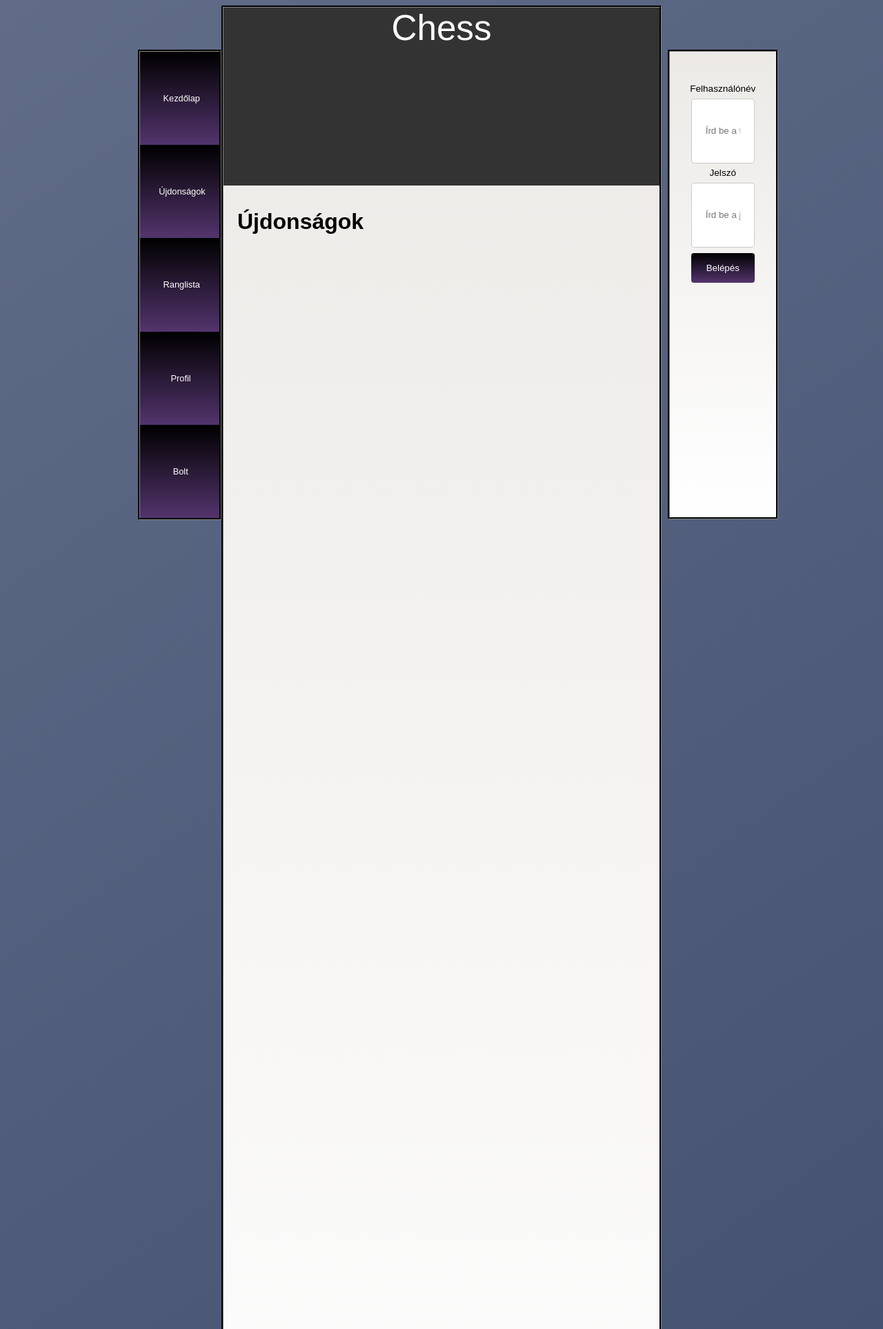
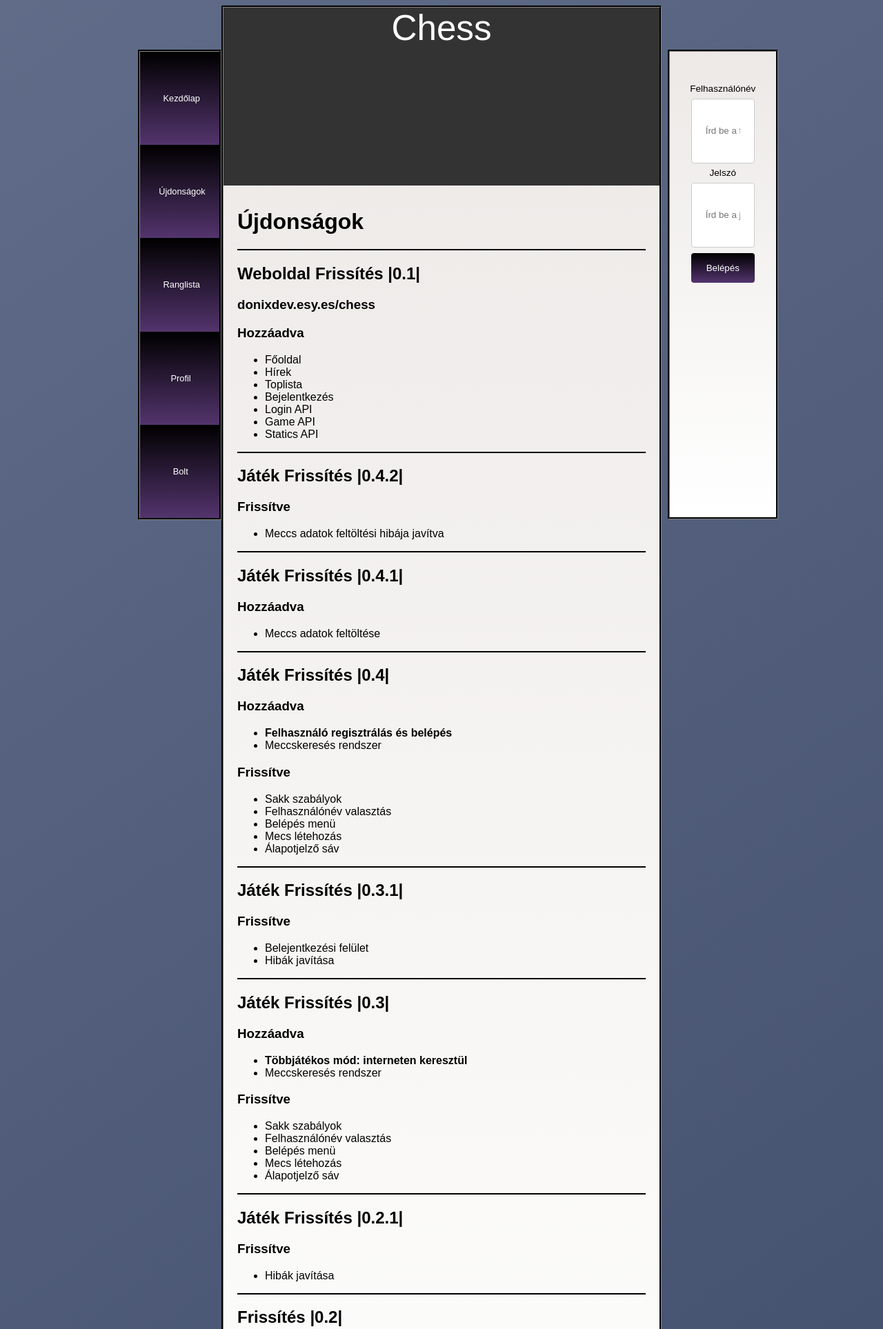
Before and after one commit to DoniXDev/Chess-WebAplication, a PHP site: page /index.php?page=news in a window 1280 px wide. Shown: the top 1927 px of the page at 69% size. Run offline with PHP 8.4, Linux system fonts and the light colour scheme.

Commit message:
0.7
+ News page content added
* fixed a bug with gold text
* some changes

```diff
--- a/pages/news.php
+++ b/pages/news.php
@@ -1 +1,126 @@
 <h1>Újdonságok</h1>
+
+<div class="update">
+</div>
+
+<div class="update">
+	<h2>Weboldal Frissítés |0.1|</h2>
+
+		<h3>donixdev.esy.es/chess</h3>
+
+		<h3>Hozzáadva</h3>
+		<ul>
+			<li>Főoldal</li>
+			<li>Hírek</li>
+			<li>Toplista</li>
+			<li>Bejelentkezés</li>
+			<li>Login API</li>
+			<li>Game API</li>
+			<li>Statics API</li>
+		</ul>
+	</p>
+</div>
+
+<div class="update">
+	<h2>Játék Frissítés |0.4.2|</h2>
+		<h3>Frissítve</h3>
+		<ul>
+			<li>Meccs adatok feltöltési hibája javítva</li>
+		</ul>
+</div>
+
+<div class="update">
+	<h2>Játék Frissítés |0.4.1|</h2>
+		<h3>Hozzáadva</h3>
+		<ul>
+			<li>Meccs adatok feltöltése</li>
+		</ul>
+</div>
+
+<div class="update">
+	<h2>Játék Frissítés |0.4|</h2>
+		<h3>Hozzáadva</h3>
+		<ul>
+			<li><b>Felhasználó regisztrálás és belépés</b></li>
+			<li>Meccskeresés rendszer</li>
+		</ul>
+
+		<h3>Frissítve</h3>
+		<ul>
+			<li>Sakk szabályok</li>
+			<li>Felhasználónév valasztás</li>
+			<li>Belépés menü</li>
+			<li>Mecs létehozás</li>
+			<li>Álapotjelző sáv</li>
+		</ul>
+</div>
+
+<div class="update">
+	<h2>Játék Frissítés |0.3.1|</h2>
+		<h3>Frissítve</h3>
+		<ul>
+			<li>Belejentkezési felület</li>
+			<li>Hibák javítása</li>
+		</ul>
+</div>
+
+<div class="update">
+	<h2>Játék Frissítés |0.3|</h2>
+		<h3>Hozzáadva</h3>
+		<ul>
+			<li><b>Többjátékos mód: interneten keresztül</b></li>
+			<li>Meccskeresés rendszer</li>
+		</ul>
+
+		<h3>Frissítve</h3>
+		<ul>
+			<li>Sakk szabályok</li>
+			<li>Felhasználónév valasztás</li>
+			<li>Belépés menü</li>
+			<li>Mecs létehozás</li>
+			<li>Álapotjelző sáv</li>
+		</ul>
+</div>
+
+<div class="update">
+	<h2>Játék Frissítés |0.2.1|</h2>
+		<h3>Frissítve</h3>
+		<ul>
+			<li>Hibák javítása</li>
+		</ul>
+</div>
+
+<div class="update">
+	<h2>Frissítés |0.2|</h2>
+		<h3>Hozzáadva</h3>
+		<ul>
+			<li><b>Tobjátékos mód: helyi 2 játékos</b></li>
+			<li>Játék gomb</li>
+			<li>Belépés menü</li>
+			<li>Felhasználónév valasztás</li>
+		</ul>
+
+		<h3>Frissítve</h3>
+		<ul>
+			<li>Sakk szabályok</li>
+		</ul>
+</div>
+
+<div class="update">
+	<h2>Frissítés |0.1|</h2>
+		<h3>Hozzáadva</h3>
+		<ul>
+			<li><b>Sakktábla rendszer</b></li>
+			<li>Sakk szabályok</li>
+			<li>Meccs létrehozás</li>
+			<li>Álapotjelző sáv</li>
+			<li>Kilépés gomb</li>
+			<li>Ikon</li>
+		</ul>
+
+		<h3>Frissítve</h3>
+		<ul>
+			<li>Projekt név | <s>dChess</s> => Chess</li>
+			<li>Felület kinézet</li>
+		</ul>
+</div>
--- a/style.css
+++ b/style.css
@@ -168,6 +168,11 @@
     align-items: center;
 }
 
+.update
+{
+	border-bottom: 2px solid black;
+}
+
 
 input[type=password]
 {
```
Also changed, not shown: forms/form_logged.php (+12 -2 lines).
